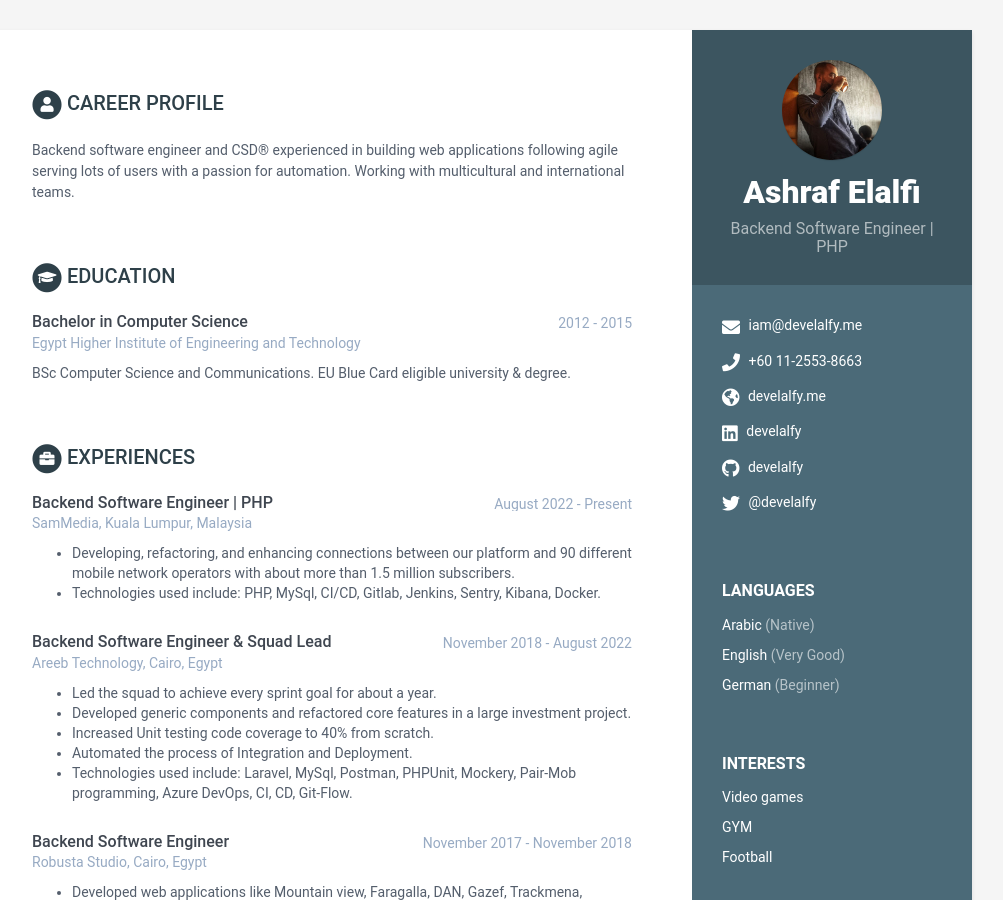
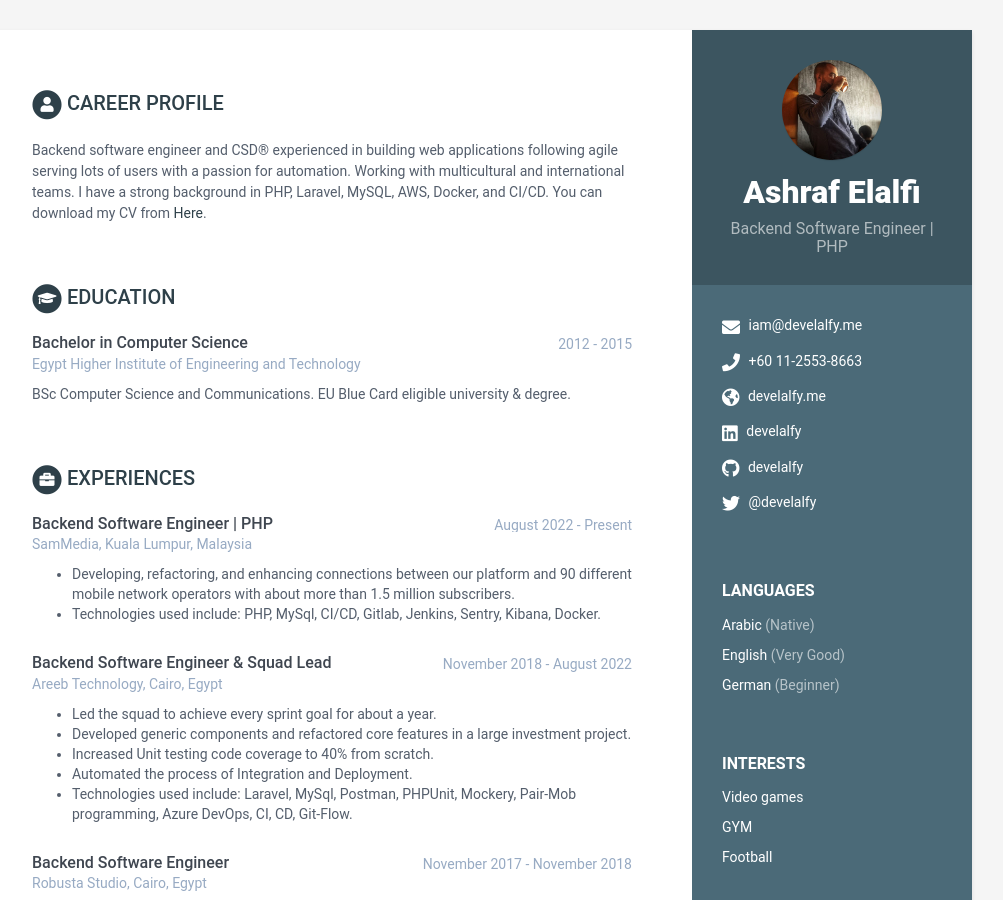
Before and after one commit to develalfy/develalfy.github.io, a Jekyll site: the page built from index.html, in a window 1280 px wide and 900 px high. Shown: the whole window, without its empty margins (168-1171 px from the left). Built offline with Jekyll 4.4.1, drawn with Linux system fonts in a browser that asks for light colours.

Commit message:
Update content

```diff
--- a/_data/data.yml
+++ b/_data/data.yml
@@ -41,7 +41,8 @@ career-profile:
   title: Career Profile
   summary: |
     Backend software engineer and CSD® experienced in building web applications following agile serving lots of users with a passion for automation.
-    Working with multicultural and international teams.
+    Working with multicultural and international teams. I have a strong background in PHP, Laravel, MySQL, AWS, Docker, and CI/CD.
+    You can download my CV from [Here](https://develalfy.me/Alfy_Backend_Developer_CV.pdf).
 
 education:
   - degree: Bachelor in Computer Science
```
Also changed, not shown: 1 other file.
